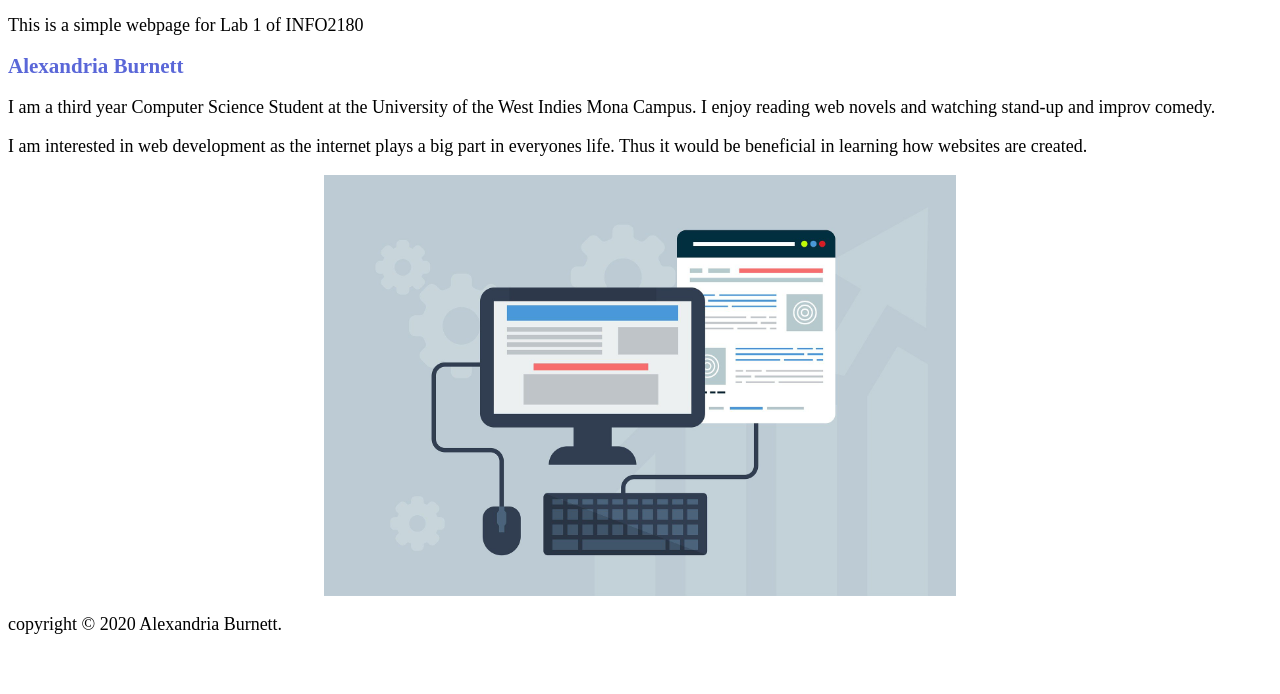
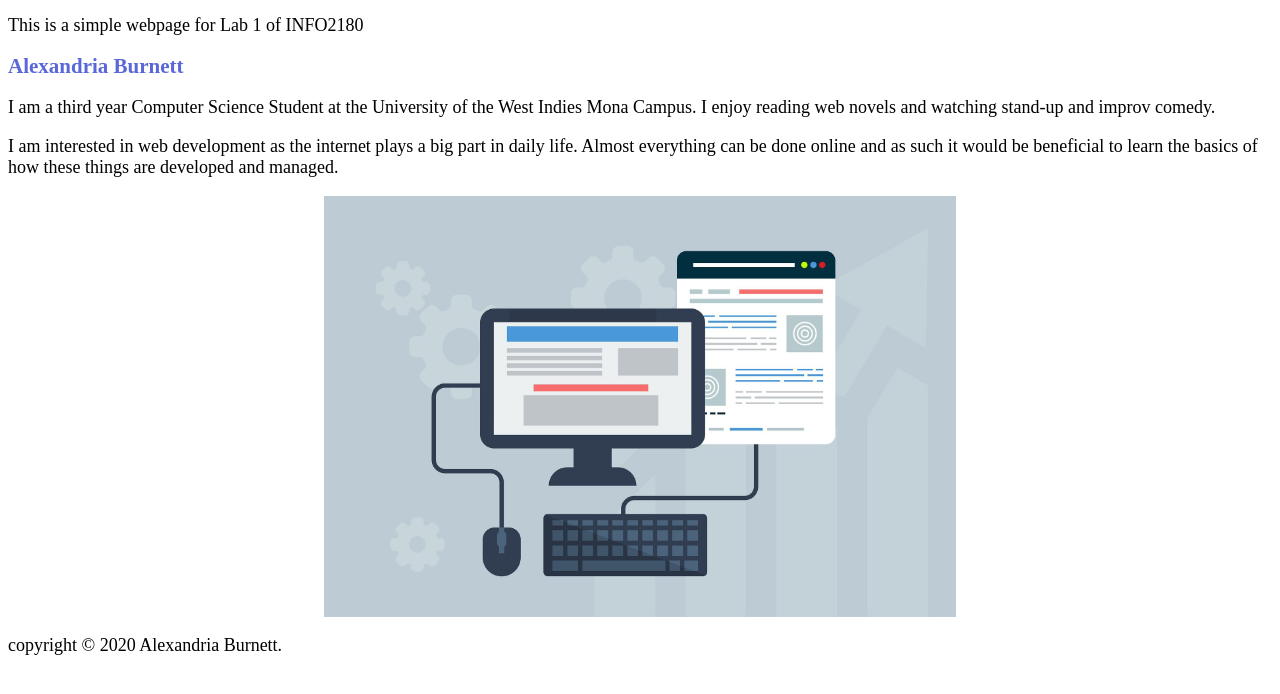
Before and after one commit to alexspockie/info2180-lab1, a plain HTML site: page index.html in a window 1280 px wide. Shown: the part 46-740 px from the top of the page. Drawn offline with Linux system fonts and the light colour scheme.

Commit message:
Edited paragraph on webpage

```diff
--- a/index.html
+++ b/index.html
@@ -16,7 +16,7 @@
 	<main>
 		<h2>Alexandria Burnett</h2>
 		<p> I am a third year Computer Science Student at the University of the West Indies Mona Campus. I enjoy reading web novels and watching stand-up and improv comedy.</p>
-		<p>I am interested in web development as the internet plays a big part in everyones life. Thus it would be beneficial in learning how websites are created.</p>
+		<p>I am interested in web development as the internet plays a big part in daily life. Almost everything can be done online and as such it would be beneficial to learn the basics of how these things are developed and managed.</p>
 		<p><img src="image.jpg" alt="picture of a desktop computer"/></p>
 	</main>
 	<footer>
```
